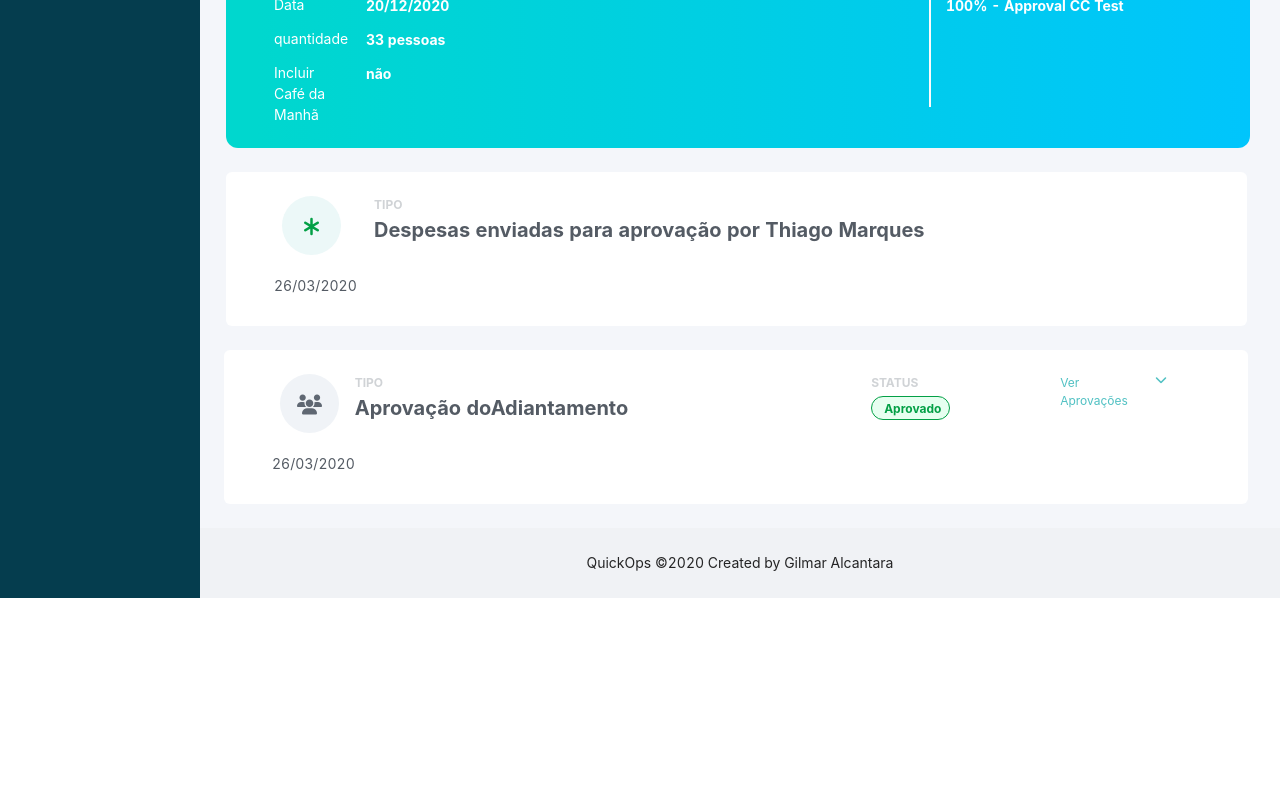
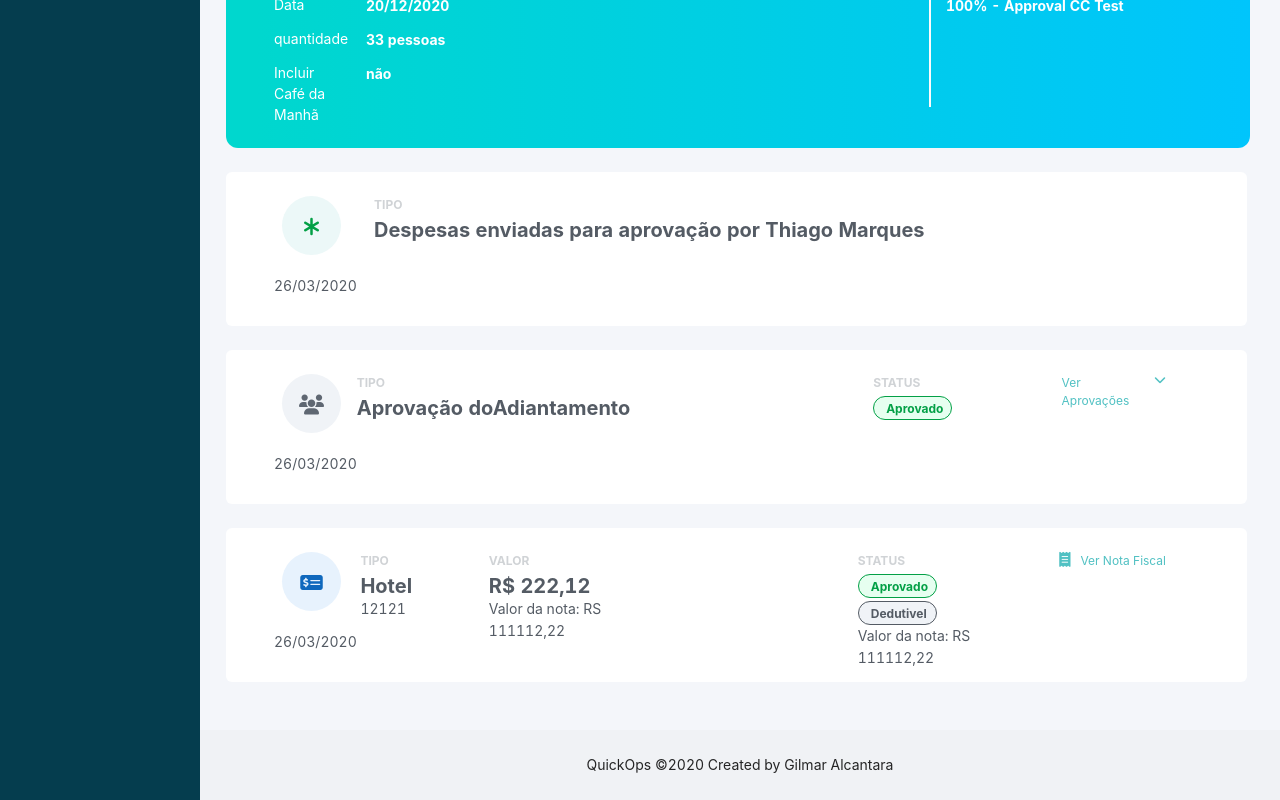
Before and after one commit to Gilmardealcantara/quick-ops, a React (Create React App) app: page /requests in a window 1280 px wide. Shown: the part 373-1173 px from the top of the page. Before the commit the page ends 971 px from the top, so only its background shows below. Built offline with nearby package versions, Linux system fonts and the light colour scheme.

Commit message:
Create RequestExpenseItem

```diff
--- a/src/containers/RequestPage/RequestList/RequestEvaluationItem/style.css
+++ b/src/containers/RequestPage/RequestList/RequestEvaluationItem/style.css
@@ -1,6 +1,6 @@
 .evaluation-request-item {
     height: 154px;
-    /* margin: 24px 1px 24px 2px; */
+    margin: 24px 1px 24px 2px;
     padding: 24px 81px 19px 48px;
     border-radius: 6px;
     background-color: #ffffff;
@@ -41,9 +41,9 @@
     color: #545b64 !important;
 }
 
+/* type */
 .evaluation-request-item-type {
     display: flex;
-
     flex-direction: column;
 }
 
--- a/src/containers/RequestPage/RequestList/RequestExpenseItem/index.tsx
+++ b/src/containers/RequestPage/RequestList/RequestExpenseItem/index.tsx
@@ -1,17 +1,36 @@
 import React from 'react';
 import './style.css'
 
-const RequestExpenseItem =  () => (
-    <div className="request-item">
-        <div className="request-item-icon">
-            <div className="request-item-icon-container">
-                <i className="fas fa-asterisk request-item-icon-asterisk"></i>
+const RequestExpenseItem = () => (
+    <div className="expense-request-item">
+        <div className="expense-request-item-icon">
+            <div className="expense-request-item-icon-container">
+                <i className="fas fa-money-check-alt"></i>
             </div>
-            <span className="request-item-icon-date">26/03/2020</span>
+            <span className="expense-request-item-icon-date">26/03/2020</span>
         </div>
-        <div className="request-item-type" >
-            <span className="request-item-type-title">TIPO</span>
-            <span className="request-item-type-content">Despesas enviadas para aprovação por Thiago Marques</span>
+        <div className="expense-request-item-type-value">
+            <div className="expense-request-item-type" >
+                <span className="expense-request-item-title">TIPO</span>
+                <span className="expense-request-item-content">Hotel</span>
+                <span className="expense-request-item-desc">12121</span>
+            </div>
+            <div className="expense-request-item-type" >
+                <span className="expense-request-item-title">VALOR</span>
+                <span className="expense-request-item-content">R$ 222,12</span>
+                <span className="expense-request-item-desc">Valor da nota: RS 111112,22</span>
+            </div>
+        </div>
+        <div className="expense-request-item-status" >
+            <span className="expense-request-item-title">STATUS</span>
+            <div className="expense-request-item-status-badge-ok"> <span>Aprovado</span></div>
+            <div className="expense-request-item-status-badge-default"> <span>Dedutivel</span></div>
+            <span className="expense-request-item-desc">Valor da nota: RS 111112,22</span>
+
+        </div>
+        <div className="expense-request-item-see-approval" >
+            <i className="fas fa-receipt"></i>
+            <span >Ver Nota Fiscal</span>
         </div>
     </div>
 );
--- a/src/containers/RequestPage/RequestList/RequestExpenseItem/style.css
+++ b/src/containers/RequestPage/RequestList/RequestExpenseItem/style.css
@@ -1,56 +1,142 @@
-.request-item-icon {
-    width: 30%;
+.expense-request-item {
+    height: 154px;
+    margin: 24px 1px 24px 2px;
+    padding: 24px 81px 19px 48px;
+    border-radius: 6px;
+    background-color: #ffffff;
+    display: flex;
+    flex: 1;
+    align-items: flex-start;
+}
+
+.expense-request-item-icon {
+    width: 100px;
     display: flex;
     flex-direction: column;
 }
 
-.request-item-icon-container {
+.expense-request-item-icon-container {
     width: 59px;
     height: 59px;
     margin: 0 9px 10px 8px;
     padding: 21px 17px 17px;
-    background-color: #ecf8f8;
+    background-color: #e7f2fd;
     border-radius: 100%;
     display: flex;
     align-items: center;
     justify-content: center;
 }
 
-.request-item-icon-asterisk{
+.expense-request-item-icon-container i{
     font-size: 20px;
-    color: #03a046;
+    color: #0f68bd;
+    padding: 0px;
 }
 
-.request-item-icon-date {
-    width: 76px;
+.expense-request-item-icon-date {
     margin: 10px 0 0;
     font-size: 14px;
     line-height: bold;
     letter-spacing: normal;
-    text-align: center;
     color: #545b64 !important;
 }
 
-.request-item-type {
-    width: 100%;
+/* type value */
+.expense-request-item-type-value{
+    display: flex;
+    margin: 0 220px 3px 0;
+}
+
+.expense-request-item-type {
     display: flex;
     flex-direction: column;
 }
 
-.request-item-type-title{
-  width: 36px;
+.expense-request-item-title {
   height: 16px;
-  margin: 0 488px 3px 0;
+  margin: 0 100px 3px 0;
   font-size: 12px;
   font-weight: bold;
   color: #d0d3d6;
 }
 
-.request-item-type-content{
+.expense-request-item-content {
     margin: 3px 0 0;
     font-size: 20px;
     font-weight: bold;
     line-height: normal;
     letter-spacing: normal;
     color: #545b64;
-  }
+}
+
+.expense-request-item-desc{
+    font-size: 14px;
+    color: #545b64;
+}
+
+.expense-request-item-status {
+    height: 50px;
+    width: 20%;
+    display: flex;
+    flex-direction: column;
+}
+
+/* badges */
+.expense-request-item-status-badge-ok {
+    width: 79px;
+    height: 24px;
+    margin: 3px 0 0;
+    padding: 6px 12px;
+    border-radius: 18px;
+    border: solid 1px #03a046;
+    background-color: #e6fff0;
+    display: flex;
+}
+.expense-request-item-status-badge-ok span {
+    width: 55px;
+    height: 12px;
+    font-size: 12px;
+    font-weight: bold;
+    line-height: 1;
+    letter-spacing: normal;
+    color: #03a046;
+}
+
+.expense-request-item-status-badge-default {
+    width: 79px;
+    height: 24px;
+    margin: 3px 0 0;
+    padding: 6px 12px;
+    border-radius: 18px;
+    border: solid 1px #545b64;
+    background-color: #f0f3f7;
+    display: flex;
+}
+.expense-request-item-status-badge-default span {
+    width: 55px;
+    height: 12px;
+    font-size: 12px;
+    font-weight: bold;
+    line-height: 1;
+    letter-spacing: normal;
+    color: #545b64;
+}
+
+.expense-request-item-see-approval {
+    height: 50px;
+    width: 20%;
+    display: flex;
+    flex-direction: line;
+    justify-content: flex-end;
+}
+
+.expense-request-item-see-approval span {
+    font-size: 12px;
+    color: #51c1c3;
+    padding-left:10px;
+}
+
+.expense-request-item-see-approval i {
+    font-size: 15px;
+    color: #51c1c3;
+}
--- a/src/containers/RequestPage/RequestList/index.tsx
+++ b/src/containers/RequestPage/RequestList/index.tsx
@@ -1,7 +1,7 @@
 import React from 'react';
 import RequestAccountabilityItem from './RequestAccountabilityItem';
 import RequestEvaluationItem from './RequestEvaluationItem';
-// import RequestExpenseItem from './RequestExpenseItem';
+import RequestExpenseItem from './RequestExpenseItem';
 import './style.css'
 
 
@@ -9,7 +9,7 @@ const RequestList =  () => (
     <div className="request-list">
         <RequestAccountabilityItem/>
         <RequestEvaluationItem/>
-        {/* <RequestExpenseItem/> */}
+        <RequestExpenseItem/>
     </div>
 );
 
```
